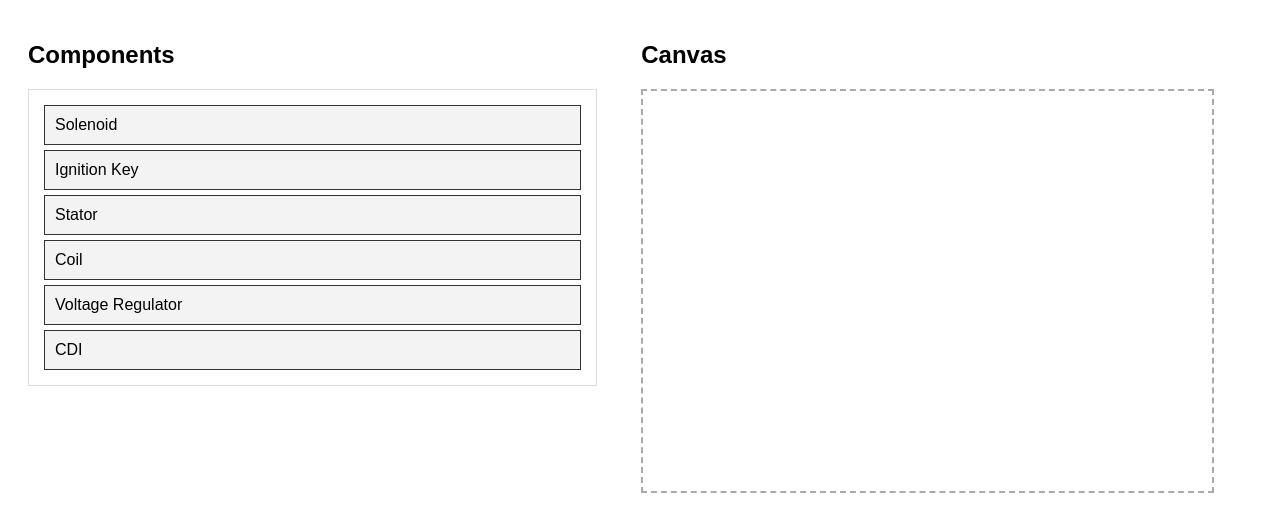
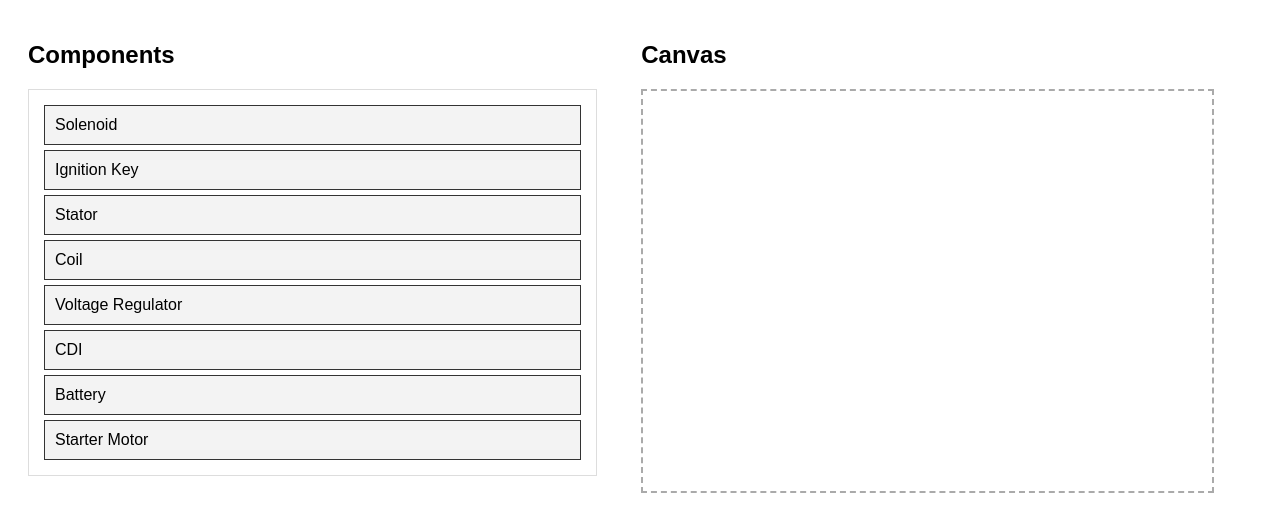
Before and after one commit to willyh15/wiring-simulator, a website: page index.html in a window 1280 px wide. Shown: the part 79-610 px from the top of the page. Drawn offline with Linux system fonts and the light colour scheme.

Commit message:
Update index.html

```diff
--- a/index.html
+++ b/index.html
@@ -17,6 +17,9 @@
             <div class="component" draggable="true" id="coil">Coil</div>
             <div class="component" draggable="true" id="voltage-regulator">Voltage Regulator</div>
             <div class="component" draggable="true" id="cdi">CDI</div>
+            <!-- New Components -->
+            <div class="component" draggable="true" id="battery">Battery</div>
+            <div class="component" draggable="true" id="starter-motor">Starter Motor</div>
         </div>
     </div>
 
```
